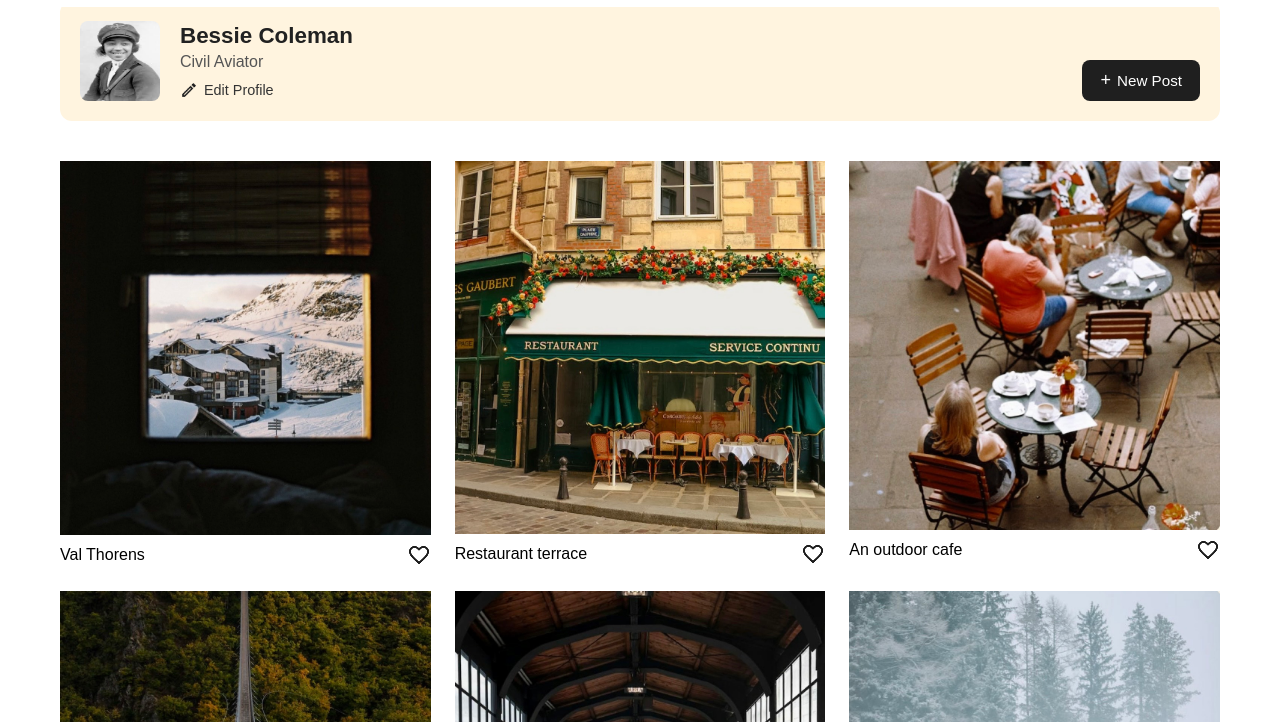
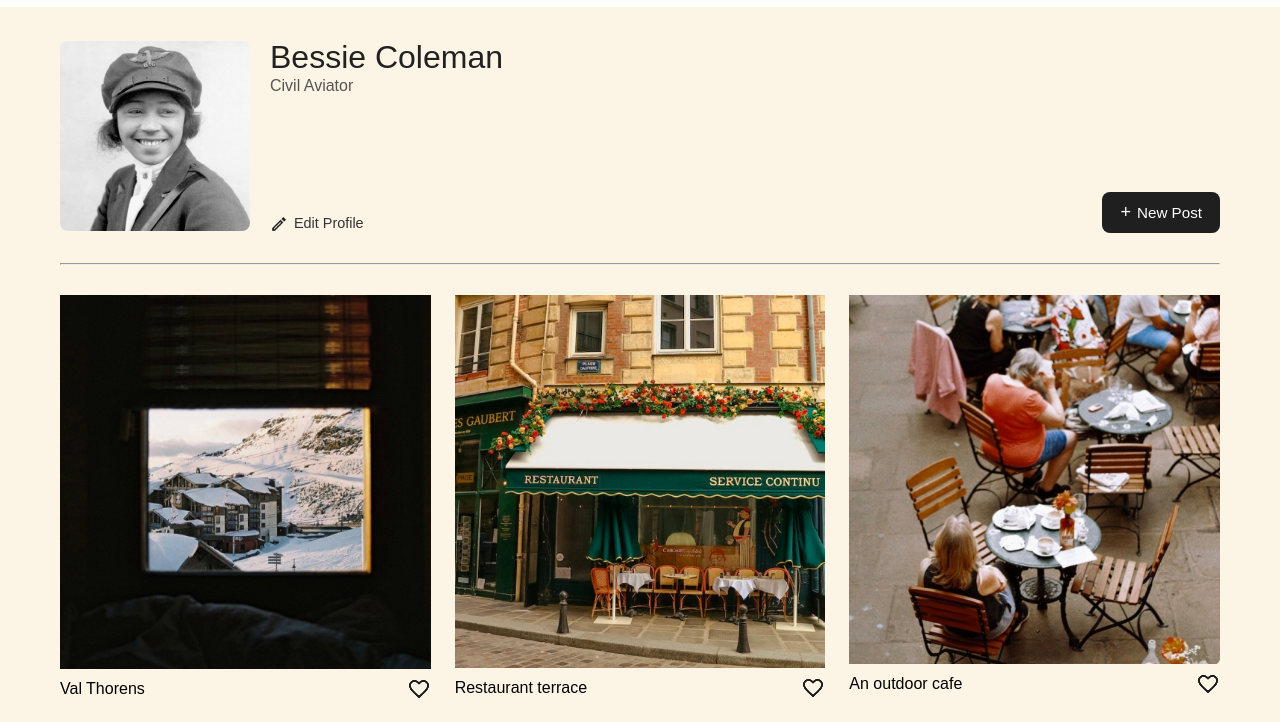
Before and after one commit to iamibinabo/Circle-14-altsch, a plain HTML site: page index.html in a window 1280 px wide. Shown: the part 39-761 px from the top of the page. Drawn offline with Linux system fonts and the light colour scheme.

Commit message:
a bit of header styling

```diff
--- a/index.html
+++ b/index.html
@@ -8,6 +8,7 @@
     <title>SPOT Page</title>
   </head>
   <body>
+    <div class="container">
       <!-- Header section  -->
       <header>
         <img src="images/Logo (1).svg" alt="logo" />
@@ -33,7 +34,7 @@
         <div class="profile">
           <div class="profile_user_info">
             <img
-            src="images/bessie.jpeg"
+              src="images/bessie.png"
               alt="Bessie Coleman"
               class="profile_photo"
             />
@@ -51,6 +52,7 @@
             <span class="plus">+</span> New Post
           </button>
         </div>
+        <hr />
 
         <!-- Images section -->
         <div class="img-container">
@@ -132,14 +134,14 @@
             </div>
           </div>
         </div>
-    </main>
 
-   <hr>
-
+        <hr />
 
         <!-- Footer -->
         <footer>
           <span>2025 &copy; Spots</span>
         </footer>
+      </main>
+    </div>
   </body>
 </html>
--- a/main.css
+++ b/main.css
@@ -5,6 +5,12 @@
   padding: 0;
   box-sizing: border-box;
   font-family: "Poppins", sans-serif;
+}
+
+/* bckground colour for body */
+
+.container {
+  background-color: #fcf5e5;
 }
 
 /* Header Section */
@@ -35,44 +41,48 @@ main {
   display: flex;
   justify-content: space-between;
   align-items: flex-end;
-  background-color: #fff4df;
-  padding: 20px;
-  border-radius: 12px;
-  margin-bottom: 40px;
+  margin-top: 40px;
+  margin-bottom: 10px;
 }
 
 .profile_user_info {
   display: flex;
-  align-items: center;
+  /*align-items: center;*/
   justify-content: start;
   gap: 20px;
 }
 
 .profile_photo {
-  width: 80px;
-  height: 80px;
+  width: 190px;
+  height: 190px;
   border-radius: 8px;
   object-fit: fill;
 }
 
 .profile_text h3 {
+  margin-top: 40;
   margin-bottom: 4px;
-  font-size: 1.4rem;
+  font-size: 2rem;
   color: #212121;
+  font-weight: 500;
+  line-height: 100%;
+  letter-spacing: 0%;
 }
 
 .profile_text .title {
   display: block;
   margin-bottom: 10px;
   color: #555;
+  font-size: 1rem;
 }
 
 .edit_profile {
   display: flex;
-  align-items: center;
+  /*align-items: center;*/
   gap: 6px;
   font-size: 0.9rem;
   color: #333;
+  margin-top: 120px;
 }
 
 .edit_profile img {
@@ -118,17 +128,17 @@ main {
   align-items: center;
 }
 
-hr{
+hr {
   max-width: 1200px;
   margin: 40px auto;
 }
-hr{
+hr {
   max-width: 1200px;
   margin: 30px auto;
 }
 
 /* footer */
-footer{
+footer {
   text-align: center;
-  margin:50px  auto;
+  margin: 50px auto;
 }
```
Also changed, not shown: images/bessie.jpeg (deleted), images/bessie.png (added). Lines whose indentation alone changed are shown as unchanged.
